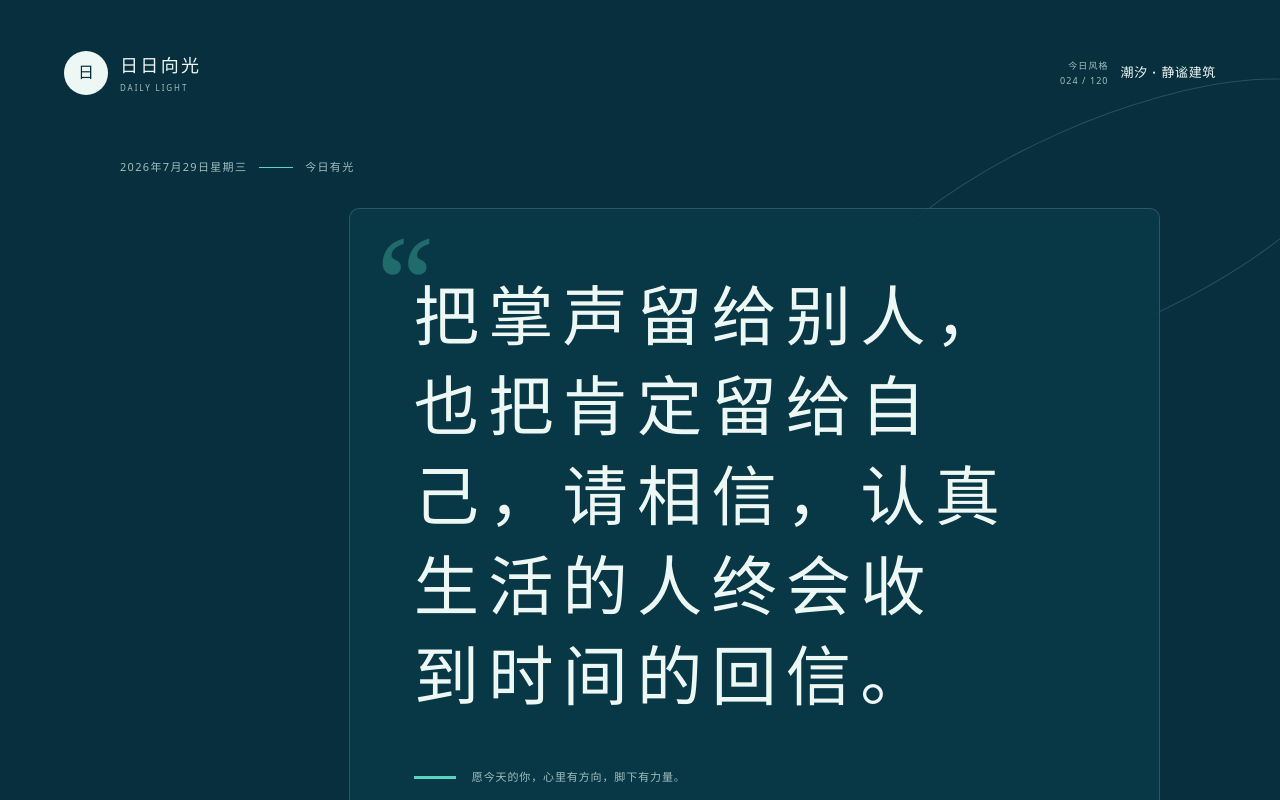
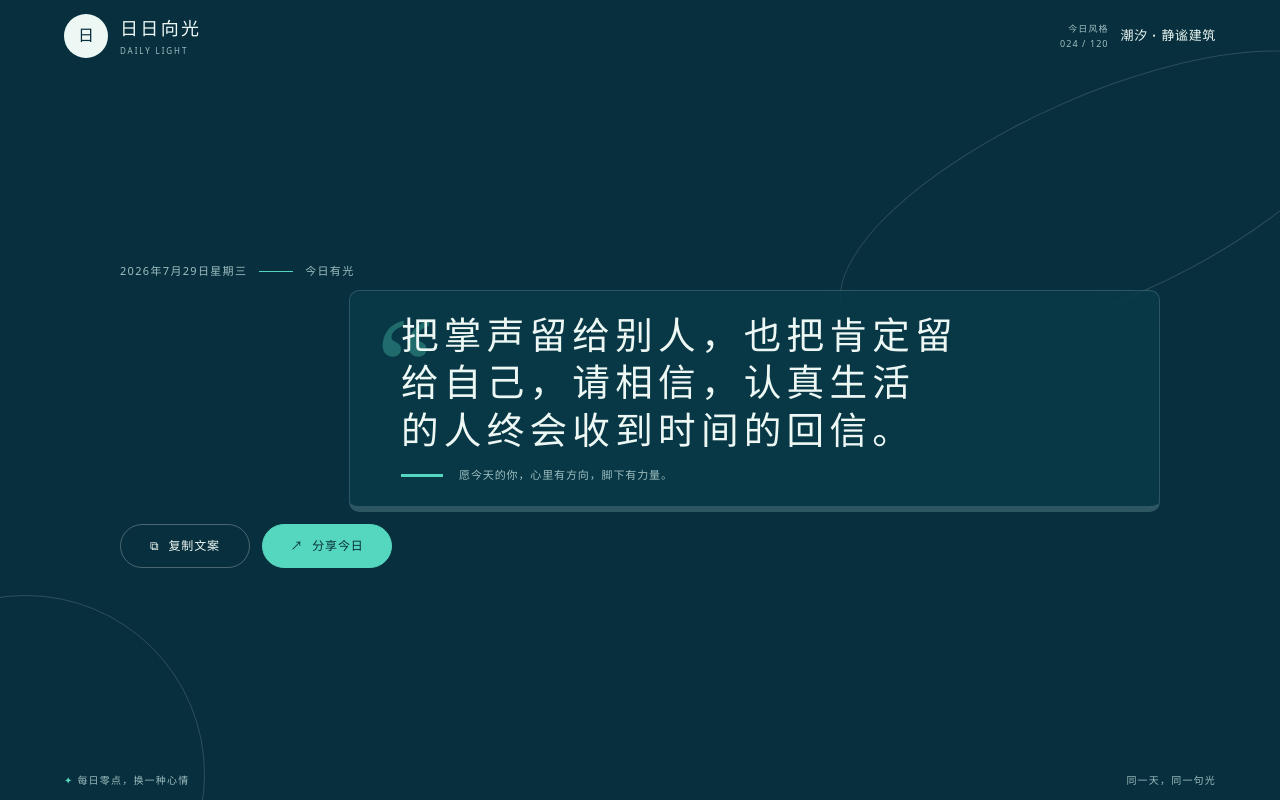
Before and after one commit to zealous-built/daily-light-cn, a Next.js app: page / in a window 1280 px wide. Shown: the top 800 px of the page. Built offline with nearby package versions, Linux system fonts and the light colour scheme.

Commit message:
Keep daily page within one viewport

```diff
--- a/app/globals.css
+++ b/app/globals.css
@@ -11,8 +11,16 @@
 
 html,
 body {
-  min-height: 100%;
+  width: 100%;
+  height: 100%;
   margin: 0;
+  overflow: hidden;
+}
+
+#root {
+  width: 100%;
+  height: 100%;
+  overflow: hidden;
 }
 
 body {
@@ -41,12 +49,14 @@ button {
   --radius: 2px;
   --card-shadow: 0 30px 90px rgba(0,0,0,.18);
   position: relative;
-  min-height: 100svh;
+  width: 100%;
+  height: 100svh;
+  max-height: 100svh;
   display: grid;
-  grid-template-rows: auto 1fr auto;
+  grid-template-rows: auto minmax(0, 1fr) auto;
   isolation: isolate;
   overflow: hidden;
-  padding: clamp(22px, 4vw, 54px) clamp(20px, 5vw, 74px) clamp(18px, 3vw, 36px);
+  padding: clamp(18px, 3.2vh, 42px) clamp(20px, 5vw, 74px) clamp(16px, 2.5vh, 30px);
   color: var(--fg);
   background: var(--bg);
   font-family: "PingFang SC", "Microsoft YaHei", system-ui, sans-serif;
@@ -148,18 +158,19 @@ button {
   position: relative;
   z-index: 3;
   width: min(1040px, 100%);
+  min-height: 0;
   display: flex;
   flex-direction: column;
   justify-content: center;
   margin: 0 auto;
-  padding: clamp(56px, 8vh, 100px) 0 clamp(48px, 7vh, 78px);
+  padding: clamp(14px, 2.8vh, 34px) 0;
 }
 
 .date-line {
   display: flex;
   align-items: center;
   gap: 12px;
-  margin-bottom: clamp(22px, 4vh, 42px);
+  margin-bottom: clamp(12px, 2vh, 22px);
   color: var(--muted);
   font-size: 11px;
   letter-spacing: .12em;
@@ -174,7 +185,7 @@ button {
 .quote-card {
   position: relative;
   max-width: 960px;
-  padding: clamp(30px, 5vw, 70px);
+  padding: clamp(24px, 4vh, 48px) clamp(24px, 4vw, 64px);
   border: 1px solid color-mix(in srgb, var(--fg) 16%, transparent);
   border-radius: var(--radius);
   background: var(--surface);
@@ -198,9 +209,9 @@ button {
   max-width: 16em;
   margin: 0;
   font-family: var(--display-font);
-  font-size: clamp(31px, 5.1vw, 72px);
+  font-size: clamp(25px, min(4.25vw, 5.2vh), 62px);
   font-weight: var(--display-weight);
-  line-height: 1.38;
+  line-height: 1.3;
   letter-spacing: var(--tracking);
   text-wrap: balance;
 }
@@ -209,7 +220,7 @@ button {
   display: flex;
   align-items: center;
   gap: 16px;
-  margin-top: clamp(25px, 4vw, 46px);
+  margin-top: clamp(16px, 2.5vh, 28px);
 }
 
 .signature span {
@@ -228,7 +239,7 @@ button {
 .actions {
   display: flex;
   gap: 12px;
-  margin-top: 26px;
+  margin-top: clamp(14px, 2vh, 22px);
 }
 
 .actions button {
@@ -585,7 +596,7 @@ button {
 
 @media (max-width: 720px) {
   .daily-page {
-    padding: 20px 18px 18px;
+    padding: 16px 18px 14px;
   }
 
   .theme-label span,
@@ -606,7 +617,7 @@ button {
   }
 
   .quote-stage {
-    padding-block: 44px 38px;
+    padding-block: 12px;
   }
 
   .quote-card,
@@ -616,12 +627,12 @@ button {
   .layout-architect .quote-card {
     width: 100%;
     margin-inline: 0;
-    padding: 34px 24px;
+    padding: clamp(20px, 3.2vh, 30px) 22px;
   }
 
   .quote-card h1 {
-    font-size: clamp(28px, 8vw, 42px);
-    line-height: 1.45;
+    font-size: clamp(23px, min(7vw, 4.6vh), 34px);
+    line-height: 1.34;
   }
 
   .quote-mark {
@@ -650,21 +661,54 @@ button {
   }
 }
 
-@media (max-height: 690px) and (min-width: 721px) {
+@media (max-height: 820px) {
   .daily-page {
+    padding-block: 14px 12px;
+  }
+
+  .quote-stage {
+    padding-block: 10px;
+  }
+
+  .quote-card {
     padding-block: 22px;
   }
 
-  .quote-stage {
-    padding-block: 34px 28px;
+  .quote-card h1 {
+    font-size: clamp(23px, min(3.7vw, 4.7vh), 46px);
+    line-height: 1.26;
+  }
+
+  .date-line {
+    margin-bottom: 10px;
+  }
+
+  .signature {
+    margin-top: 12px;
+  }
+
+  .actions {
+    margin-top: 12px;
+  }
+}
+
+@media (max-height: 680px) {
+  .brand-sun {
+    width: 36px;
+  }
+
+  .brand small,
+  .signature,
+  .site-footer {
+    display: none;
   }
 
   .quote-card {
-    padding-block: 34px;
+    padding-block: 18px;
   }
 
-  .quote-card h1 {
-    font-size: clamp(30px, 4.6vw, 58px);
+  .actions button {
+    padding-block: 9px;
   }
 }
 
```
Also changed, not shown: 1 other file (tests, documents, lock files or other folders).
